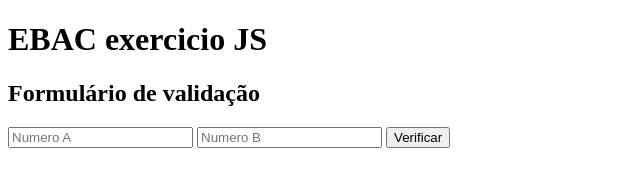
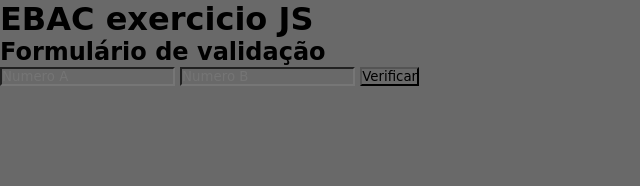
Before and after one commit to alessandrosaldanha/exercicio_html_js, a plain HTML site: page index.html in a window 1280 px wide. Shown: the whole page, without its empty margins (0-640 px from the left). Drawn offline with Linux system fonts and the light colour scheme.

Commit message:
adicionando css

```diff
--- a/index.html
+++ b/index.html
@@ -5,6 +5,7 @@
     <meta http-equiv="X-UA-Compatible" content="IE=edge">
     <meta name="viewport" content="width=device-width, initial-scale=1.0">
     <title>Exercicio JS</title>
+    <link rel="stylesheet" href="./main.css">
 </head>
 <body>
     <div class="container">
--- /dev/null
+++ b/main.css
@@ -0,0 +1,7 @@
+* {
+    margin: 0;
+    padding: 0;
+    box-sizing: border-box;
+    font-family: 'Righteous', cursive;
+    background-color: dimgray;
+}
```
